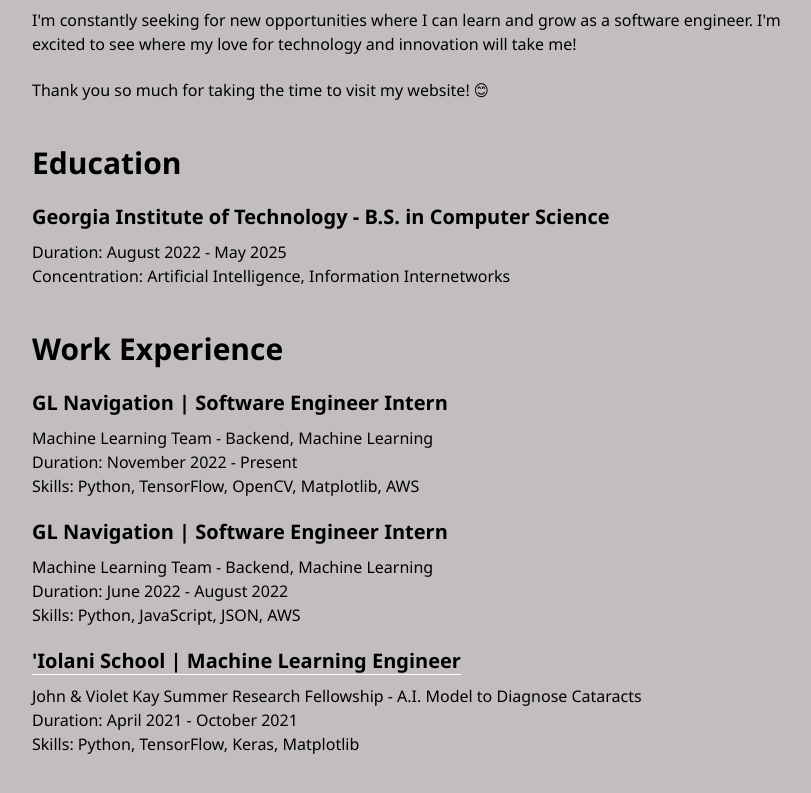
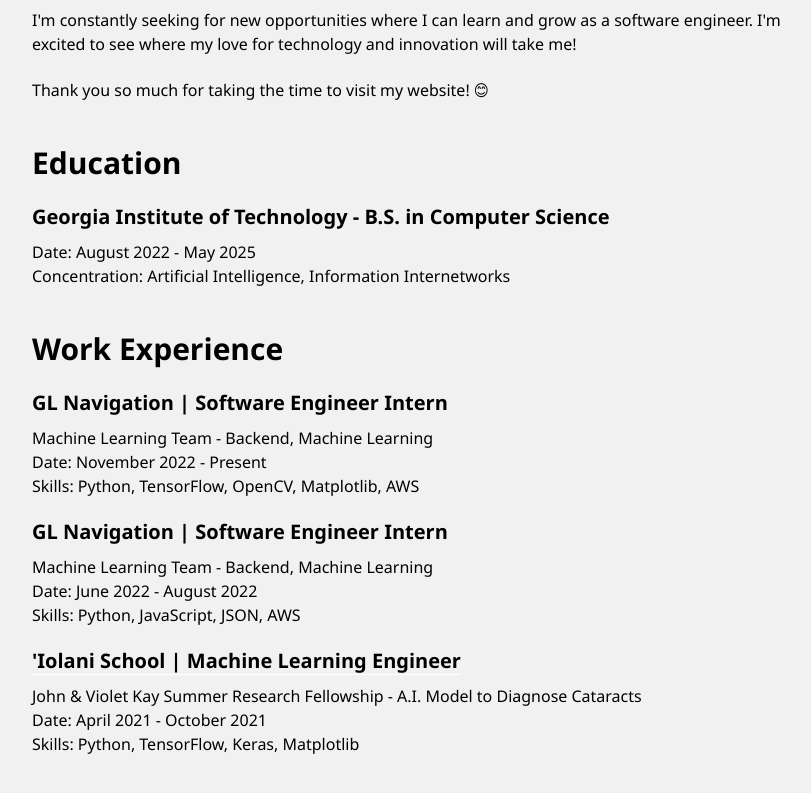
Before and after one commit to scottwatanuki/personalwebsite, a plain HTML site: page index.html in a window 1280 px wide. Shown: the part 920-1713 px from the top of the page, without its empty margins (228-1039 px from the left). Drawn offline with Linux system fonts and the light colour scheme.

Commit message:
Update background color and resume

```diff
--- a/index.html
+++ b/index.html
@@ -58,7 +58,7 @@
         <h2>Education</h2>
         <div class="experience">
           <h3>Georgia Institute of Technology - B.S. in Computer Science</h3>
-          <p>Duration: August 2022 - May 2025</p>
+          <p>Date: August 2022 - May 2025</p>
           <p>Concentration: Artificial Intelligence, Information Internetworks</p>
         </div>
       </div>
@@ -70,19 +70,19 @@
         <div class="experience">
           <h3>GL Navigation | Software Engineer Intern</h3>
           <p>Machine Learning Team - Backend, Machine Learning</p>
-          <p>Duration: November 2022 - Present</p>
+          <p>Date: November 2022 - Present</p>
           <p>Skills: Python, TensorFlow, OpenCV, Matplotlib, AWS</p>
         </div>
         <div class="experience">
           <h3>GL Navigation | Software Engineer Intern</h3>
           <p>Machine Learning Team - Backend, Machine Learning</p>
-          <p>Duration: June 2022 - August 2022</p>
+          <p>Date: June 2022 - August 2022</p>
           <p>Skills: Python, JavaScript, JSON, AWS</p>
         </div>
         <div class="experience">
           <h3><a href="https://github.com/scottwatanuki/SixVision">'Iolani School | Machine Learning Engineer</a></h3>
           <p>John & Violet Kay Summer Research Fellowship - A.I. Model to Diagnose Cataracts</p>
-          <p>Duration: April 2021 - October 2021</p>
+          <p>Date: April 2021 - October 2021</p>
           <p>Skills: Python, TensorFlow, Keras, Matplotlib</p>
         </div>
       </div>
--- a/styles.css
+++ b/styles.css
@@ -53,7 +53,7 @@
 #home {
   text-align: center;
   padding: 120px 50px 40px; /* Adjusted padding: top increased to accommodate the fixed header */
-  background-color: #194d77;
+  background-color: #1e5e92;
   background-size: cover;
   background-position: center;
   color: whitesmoke;
@@ -92,7 +92,7 @@
 
 /* Other sections */
 .section {
-  background-color: #c2bebe;
+  background-color: #f1f1f1;
   color: #000000;
   text-align: left;
   padding: 20px 0;
```
Also changed, not shown: 1 other file.
